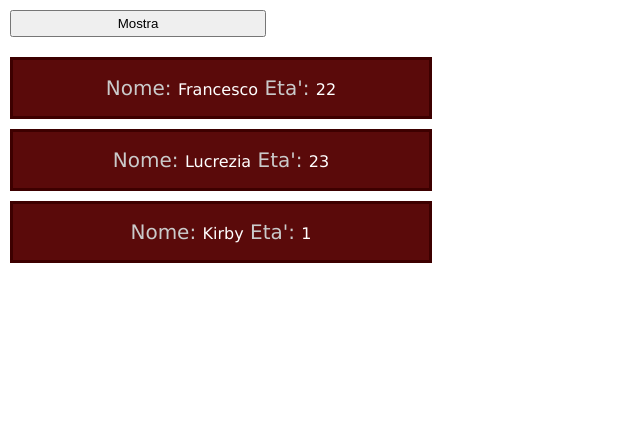
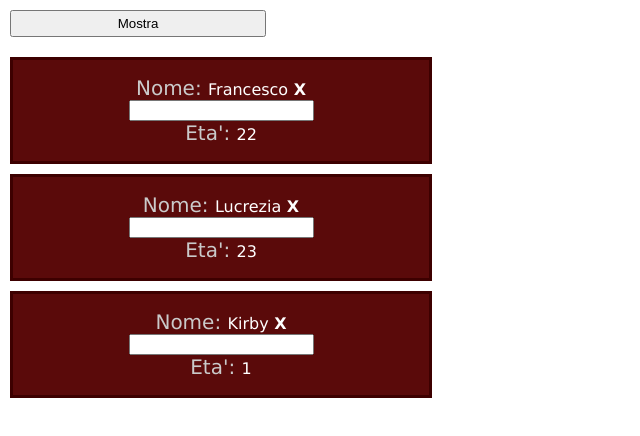
Before and after one commit to aspirinacode/react-toggle-example, a React (Create React App) app: page / in a window 1280 px wide. Both pictures are taken after a click on the button "Mostra". Shown: the top 436 px of the page, without its empty margins (0-640 px from the left). Built offline with nearby package versions, Linux system fonts and the light colour scheme; the HTML template or start-up script is replaced by a standard one.

Commit message:
update: work in progress

```diff
--- a/src/App.js
+++ b/src/App.js
@@ -6,13 +6,30 @@ import Persons from "./components/Persons";
 class App extends Component {
   state = {
     persons: [
-      { name: "Francesco", age: 22 },
-      { name: "Lucrezia", age: 23 },
-      { name: "Kirby", age: 1 }
+      { id: "1", name: "Francesco", age: 22 },
+      { id: "2", name: "Lucrezia", age: 23 },
+      { id: "3", name: "Kirby", age: 1 }
     ],
     showPersons: false,
     buttonValue: "Mostra"
   };
+
+  // nameChangeHandler = (event, id) => {
+  //   const personIndex = this.state.persons.findIndex(p => {
+  //     return p.id === id;
+  //   });
+
+  // const person = {
+  //   ...this.state.persons[personIndex]
+  // };
+
+  // person.name = event.target.value;
+
+  // // const persons = [...this.state.persons];
+  // // persons[personIndex] = person;
+
+  //   // this.setState({ person: person });
+  // };
 
   togglePersonsHandler = () => {
     const doesShow = this.state.showPersons;
@@ -20,7 +37,7 @@ class App extends Component {
   };
 
   deletePersonsHandler = indexPerson => {
-    const persons = this.state.persons;
+    const persons = this.state.persons.slice();
     persons.splice(indexPerson, 1);
     this.setState({ persons: persons });
   };
@@ -36,6 +53,8 @@ class App extends Component {
                 name={person.name}
                 age={person.age}
                 click={() => this.deletePersonsHandler(index)}
+                key={person.id}
+                changed={event => this.nameChangeHandler(event, person.id)}
               />
             );
           })}
--- a/src/components/Persons.js
+++ b/src/components/Persons.js
@@ -3,9 +3,13 @@ import "./Persons.css";
 
 const Persons = props => {
   return (
-    <div className="box" onClick={props.click}>
+    <div className="box">
       <label>Nome: </label>
       {props.name}
+      <b onClick={props.click}> X</b>
+      <br />
+      <input type="text" OneChange={props.changed} />
+      <br />
       <label> Eta': </label>
       {props.age}
     </div>
```
